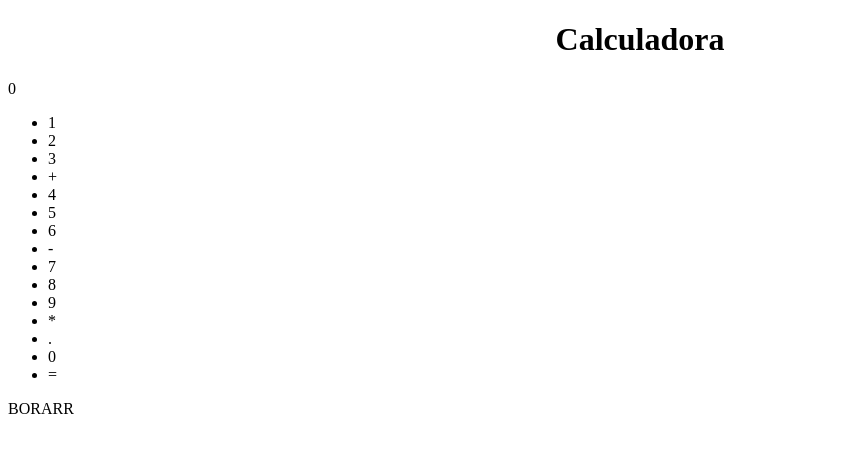
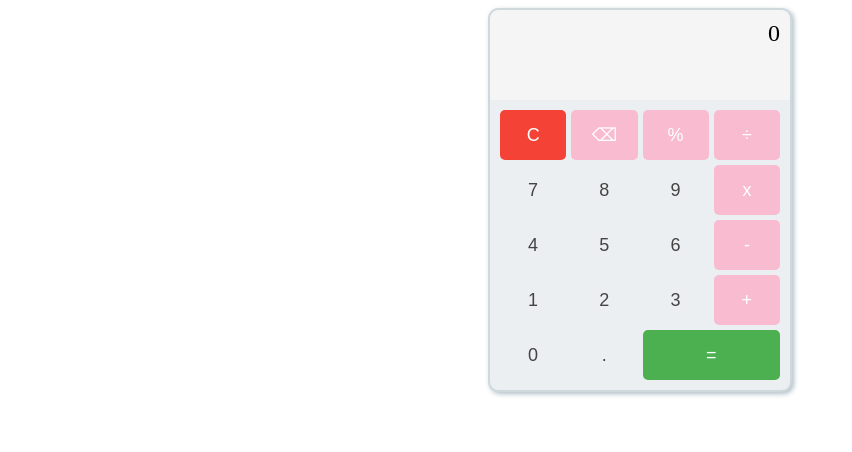
Before and after one commit to KalilOrSeth/Calculadora, a plain HTML site: page index.html in a window 1280 px wide. Shown: the whole page, without its empty margins (0-852 px from the left). Drawn offline with Linux system fonts and the light colour scheme.

Commit message:
Terminando Calculadora

```diff
--- /dev/null
+++ b/css/Ptavida.css
@@ -0,0 +1,62 @@
+.calculadora {
+    display: flex;
+    flex-direction: column;
+    width: 300px;
+    margin: 0 auto;
+    background-color: #ECEFF1;
+    border: 2px solid #CFD8DC;
+    border-radius: 10px;
+    box-shadow: 2px 2px 5px #B0BEC5;
+  }
+
+  .display {
+    height: 70px;
+    padding: 10px;
+    background-color: #F5F5F5;
+    text-align: right;
+    font-size: 24px;
+    border-top-left-radius: 10px;
+    border-top-right-radius: 10px;
+  }
+
+  .buttons {
+    display: grid;
+    grid-template-columns: repeat(4, 1fr);
+    gap: 5px;
+    padding: 10px;
+    border-bottom-left-radius: 10px;
+    border-bottom-right-radius: 10px;
+  }
+
+  .button {
+    height: 50px;
+    font-size: 18px;
+    border: none;
+    border-radius: 5px;
+    cursor: pointer;
+  }
+
+  .operator {
+    background-color: #F8BBD0;
+    color: #FFF;
+  }
+
+  .number {
+    background-color: #ECEFF1;
+    color: #444;
+  }
+
+  #result {
+    margin: 0;
+  }
+
+  #equals {
+    background-color: #4CAF50;
+    color: #FFF;
+    grid-column: span 2;
+  }
+
+  #clear {
+    background-color: #F44336;
+    color: #FFF;
+  }
--- a/index.html
+++ b/index.html
@@ -1,34 +1,41 @@
 <!DOCTYPE html>
 <html>
 <head>
-        <meta charset="utf-8">
-        <meta name="viewport" content="width=device-width,initial-scale-1">
 	<title>Calculadora</title>
-        <link rel="stylesheet" type="txt/css" href="css/estilo.css">
+	<link rel="stylesheet" type="text/css" href="css/Ptavida.css">
 </head>
 <body>
-        <center><h1>Calculadora</h1></center>
-            <div id="Calcular">
-                <div id="operaciones">0</div>
-                <ul>
-                    <li class="numero">1</li>
-                    <li class="numero">2</li>
-                    <li class="numero">3</li>
-                    <li class="operador">+</li>
-                    <li class="numero">4</li>
-                    <li class="numero">5</li>
-                    <li class="numero">6</li>
-                    <li class="operador">-</li>
-                    <li class="numero">7</li>
-                    <li class="numero">8</li>
-                    <li class="numero">9</li>
-                    <li class="operador">*</li>
-                    <li class="decimal">.</li>
-                    <li class="numero">0</li>
-                    <li class="igual">=</li>
-                </ul>
-                <div id="Borrar">BORARR</div>
+	<div class="calculadora">
+		<div class="display">
+			<p id="result">0</p>
 		</div>
-            <script type="text/javascript" src="js/Funciones.js"></script>
+		<div class="buttons">
+			<button class="button operator" id="clear">C</button>
+			<button class="button operator" id="backspace">⌫</button>
+			<button class="button operator" id="percentage">%</button>
+			<button class="button operator" id="division">÷</button>
+
+			<button class="button number" id="7">7</button>
+			<button class="button number" id="8">8</button>
+			<button class="button number" id="9">9</button>
+			<button class="button operator" id="multiplication">x</button>
+
+			<button class="button number" id="4">4</button>
+			<button class="button number" id="5">5</button>
+			<button class="button number" id="6">6</button>
+			<button class="button operator" id="subtraction">-</button>
+
+			<button class="button number" id="1">1</button>
+			<button class="button number" id="2">2</button>
+			<button class="button number" id="3">3</button>
+			<button class="button operator" id="addition">+</button>
+
+			<button class="button number" id="0">0</button>
+			<button class="button number" id="decimal">.</button>
+			<button class="button operator" id="equals">=</button>
+		</div>
+	</div>
+
+	<script src="js/Funciones.js"></script>
 </body>
 </html>
```
Also changed, not shown: css/estilo.css (deleted). Lines whose indentation alone changed are shown as unchanged.
